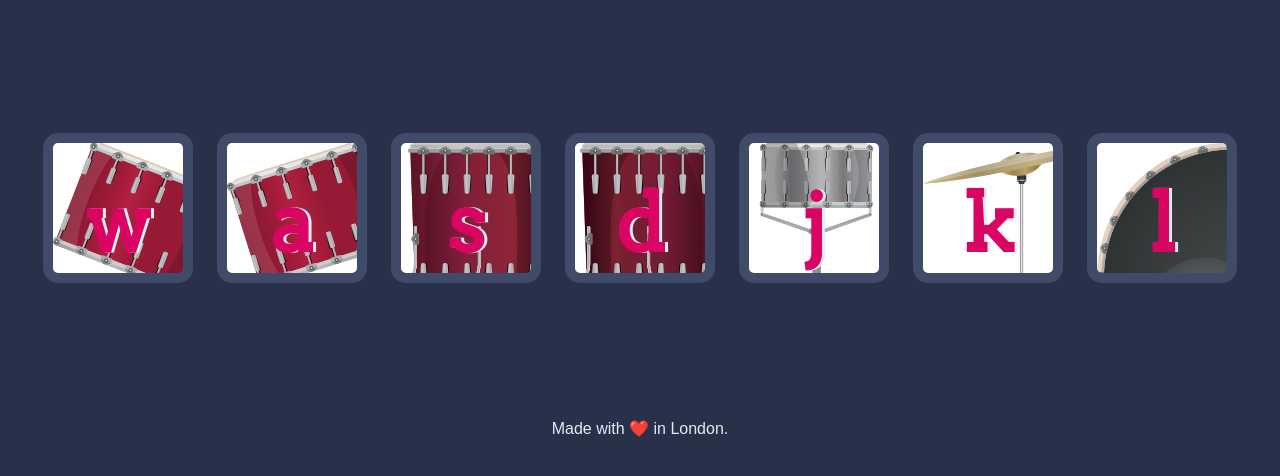
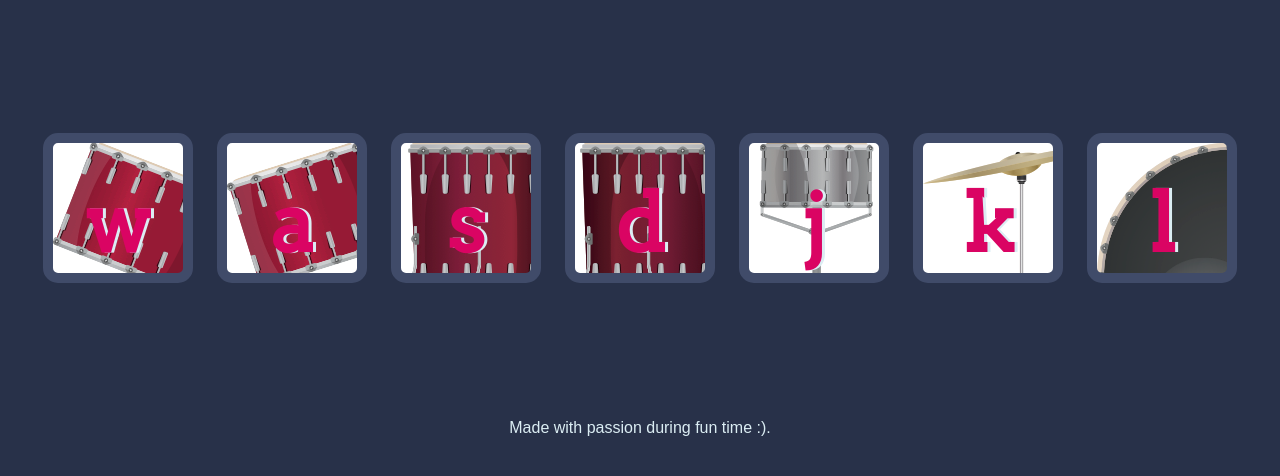
Before and after one commit to luthfanhwr/drumkit_project, a plain HTML site: page index.html in a window 1280 px wide. Shown: the part 156-632 px from the top of the page. Drawn offline with Linux system fonts and the light colour scheme.

Commit message:
Update index.html

```diff
--- a/index.html
+++ b/index.html
@@ -19,7 +19,7 @@
       <button class="l drum">l</button>
     </div>
 
-    <footer>Made with ❤️ in London.</footer>
+    <footer>Made with passion during fun time :).</footer>
 
     <script src="index.js"></script>
   </body>
```
